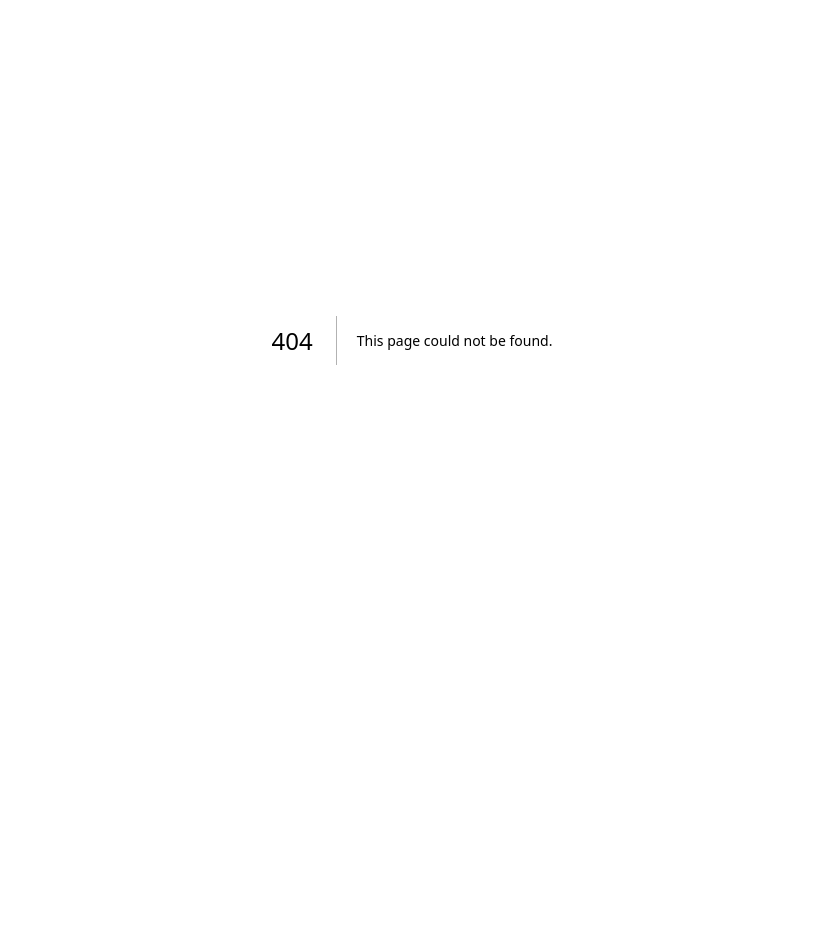
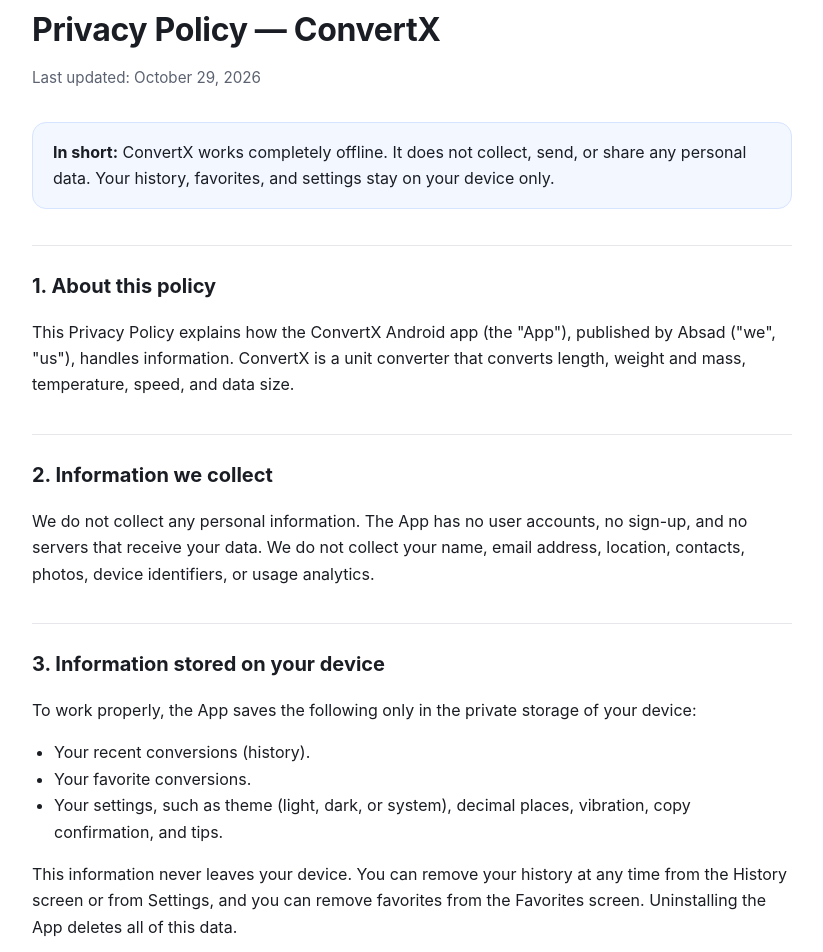
Before and after one commit to absad7878-ui/klas, a Next.js app in the folder apps/web/: page /convertx-privacypolicy in a window 1280 px wide. Before the commit this address had no page. Shown: the part 60-1012 px from the top of the page, without its empty margins (228-1051 px from the left). Before the commit the page ends 800 px from the top, so only its background shows below. Built offline with nearby package versions, Linux system fonts and the light colour scheme.

Commit message:
Update app

```diff
--- /dev/null
+++ b/apps/web/app/convertx-privacypolicy/page.tsx
@@ -0,0 +1,182 @@
+// Put this file at: apps/web/app/privacypolicy-convertx/page.tsx
+// Public URL will be: https://YOUR-DOMAIN/privacypolicy-convertx
+
+const APP_NAME = "ConvertX";
+const DEVELOPER_NAME = "Absad"; // TODO: change to your name or company name
+const CONTACT_EMAIL = "your-email@example.com"; // TODO: change to a real email you check
+const LAST_UPDATED = "October 29, 2026";
+
+export const metadata = {
+  title: "Privacy Policy — ConvertX",
+  description:
+    "Privacy Policy for ConvertX, an offline unit converter app for Android that does not collect or share personal data.",
+};
+
+export default function PrivacyPolicyConvertX() {
+  return (
+    <>
+      <style>{`
+        .pp-page {
+          --pp-ink: #1a1d23;
+          --pp-muted: #5b6270;
+          --pp-accent: #1e6bff;
+          --pp-line: #e5e7eb;
+          max-width: 760px;
+          margin: 0 auto;
+          padding: 56px 24px 96px;
+          color: var(--pp-ink);
+          font-family: -apple-system, BlinkMacSystemFont, "Segoe UI", Roboto, Helvetica, Arial, sans-serif;
+          line-height: 1.65;
+        }
+        .pp-page h1 {
+          font-size: 2rem;
+          margin: 0 0 8px;
+          letter-spacing: -0.01em;
+        }
+        .pp-page .pp-meta {
+          color: var(--pp-muted);
+          margin: 0 0 32px;
+          font-size: 0.95rem;
+        }
+        .pp-page h2 {
+          font-size: 1.25rem;
+          margin: 36px 0 8px;
+          padding-top: 24px;
+          border-top: 1px solid var(--pp-line);
+        }
+        .pp-page p, .pp-page li {
+          font-size: 1rem;
+        }
+        .pp-page ul {
+          padding-left: 22px;
+        }
+        .pp-page a {
+          color: var(--pp-accent);
+        }
+        .pp-page .pp-summary {
+          background: #f3f7ff;
+          border: 1px solid #d6e4ff;
+          border-radius: 14px;
+          padding: 16px 20px;
+          margin: 0 0 8px;
+        }
+        .pp-page .pp-summary p {
+          margin: 0;
+        }
+      `}</style>
+
+      <main className="pp-page">
+        <h1>Privacy Policy — {APP_NAME}</h1>
+        <p className="pp-meta">Last updated: {LAST_UPDATED}</p>
+
+        <div className="pp-summary">
+          <p>
+            <strong>In short:</strong> {APP_NAME} works completely offline. It
+            does not collect, send, or share any personal data. Your history,
+            favorites, and settings stay on your device only.
+          </p>
+        </div>
+
+        <h2>1. About this policy</h2>
+        <p>
+          This Privacy Policy explains how the {APP_NAME} Android app (the
+          &quot;App&quot;), published by {DEVELOPER_NAME} (&quot;we&quot;,
+          &quot;us&quot;), handles information. {APP_NAME} is a unit converter
+          that converts length, weight and mass, temperature, speed, and data
+          size.
+        </p>
+
+        <h2>2. Information we collect</h2>
+        <p>
+          We do not collect any personal information. The App has no user
+          accounts, no sign-up, and no servers that receive your data. We do
+          not collect your name, email address, location, contacts, photos,
+          device identifiers, or usage analytics.
+        </p>
+
+        <h2>3. Information stored on your device</h2>
+        <p>
+          To work properly, the App saves the following only in the private
+          storage of your device:
+        </p>
+        <ul>
+          <li>Your recent conversions (history).</li>
+          <li>Your favorite conversions.</li>
+          <li>
+            Your settings, such as theme (light, dark, or system), decimal
+            places, vibration, copy confirmation, and tips.
+          </li>
+        </ul>
+        <p>
+          This information never leaves your device. You can remove your
+          history at any time from the History screen or from Settings, and you
+          can remove favorites from the Favorites screen. Uninstalling the App
+          deletes all of this data.
+        </p>
+
+        <h2>4. Internet access and permissions</h2>
+        <p>
+          The App does not need an internet connection and does not request
+          internet access or any special permissions. It does not use your
+          camera, microphone, location, contacts, or files.
+        </p>
+
+        <h2>5. Clipboard</h2>
+        <p>
+          When you tap the copy button, the App places the converted result on
+          your device clipboard so you can paste it elsewhere. The App does not
+          read what is on your clipboard.
+        </p>
+
+        <h2>6. Advertising and third parties</h2>
+        <p>
+          The current version of the App contains no advertising and no
+          third-party analytics or tracking tools. If we add advertising in a
+          future version, we will update this policy before that version is
+          released and describe what data the advertising provider may collect.
+        </p>
+
+        <h2>7. Sharing of information</h2>
+        <p>
+          Because we do not collect your data, we do not sell, rent, trade, or
+          share it with anyone.
+        </p>
+
+        <h2>8. Children&apos;s privacy</h2>
+        <p>
+          The App does not knowingly collect personal information from anyone,
+          including children under 13. It is safe for all ages because no
+          personal data is gathered.
+        </p>
+
+        <h2>9. Data security</h2>
+        <p>
+          Your saved history, favorites, and settings are kept in the App
+          private storage on your device and are protected by the security of
+          your Android system. Because nothing is transmitted, there is no data
+          in transit to intercept.
+        </p>
+
+        <h2>10. Accuracy of conversions</h2>
+        <p>
+          We work to make conversions accurate, but results are provided for
+          general information. Please double-check important calculations,
+          especially for medical, engineering, or financial use.
+        </p>
+
+        <h2>11. Changes to this policy</h2>
+        <p>
+          We may update this policy from time to time. The latest version will
+          always be available on this page, with the &quot;Last updated&quot;
+          date changed at the top.
+        </p>
+
+        <h2>12. Contact us</h2>
+        <p>
+          If you have any questions about this Privacy Policy, contact us at{" "}
+          <a href={`mailto:${CONTACT_EMAIL}`}>{CONTACT_EMAIL}</a>.
+        </p>
+      </main>
+    </>
+  );
+}
```
